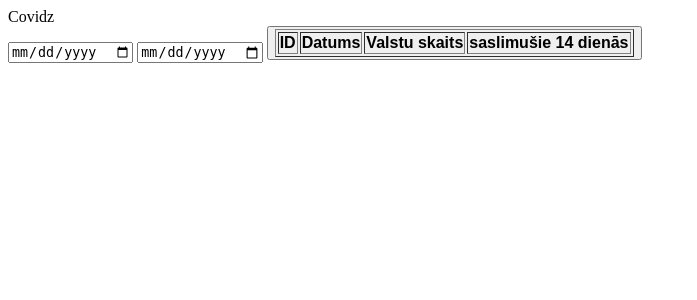
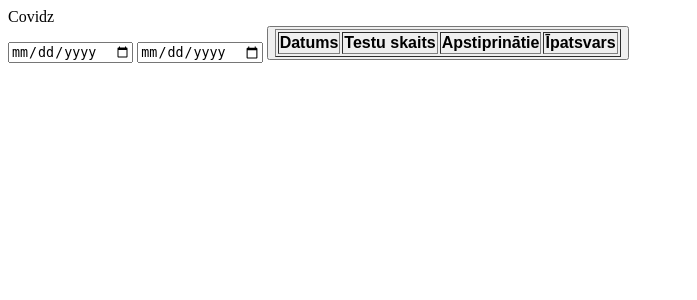
Before and after one commit to EriksOsis/web-ex, a PHP site: page / in a window 1280 px wide. Shown: the top 300 px of the page, without its empty margins (0-697 px from the left). Run offline with PHP 8.4, Linux system fonts and the light colour scheme; data that the repository does not hold is empty.

Commit message:
first commit

```diff
--- a/index.php
+++ b/index.php
@@ -22,16 +22,16 @@ $q = json_decode(file_get_contents("https://data.gov.lv/dati/lv/api/3/action/dat
 <table border="dotted">
     <thead>
     <th>
-        ID
-    </th>
-    <th>
         Datums
     </th>
     <th>
-        Valstu skaits
+        Testu skaits
     </th>
     <th>
-        saslimušie 14 dienās
+        Apstiprinātie
+    </th>
+    <th>
+        Īpatsvars
     </th>
     </thead>
     <tbody>
```
